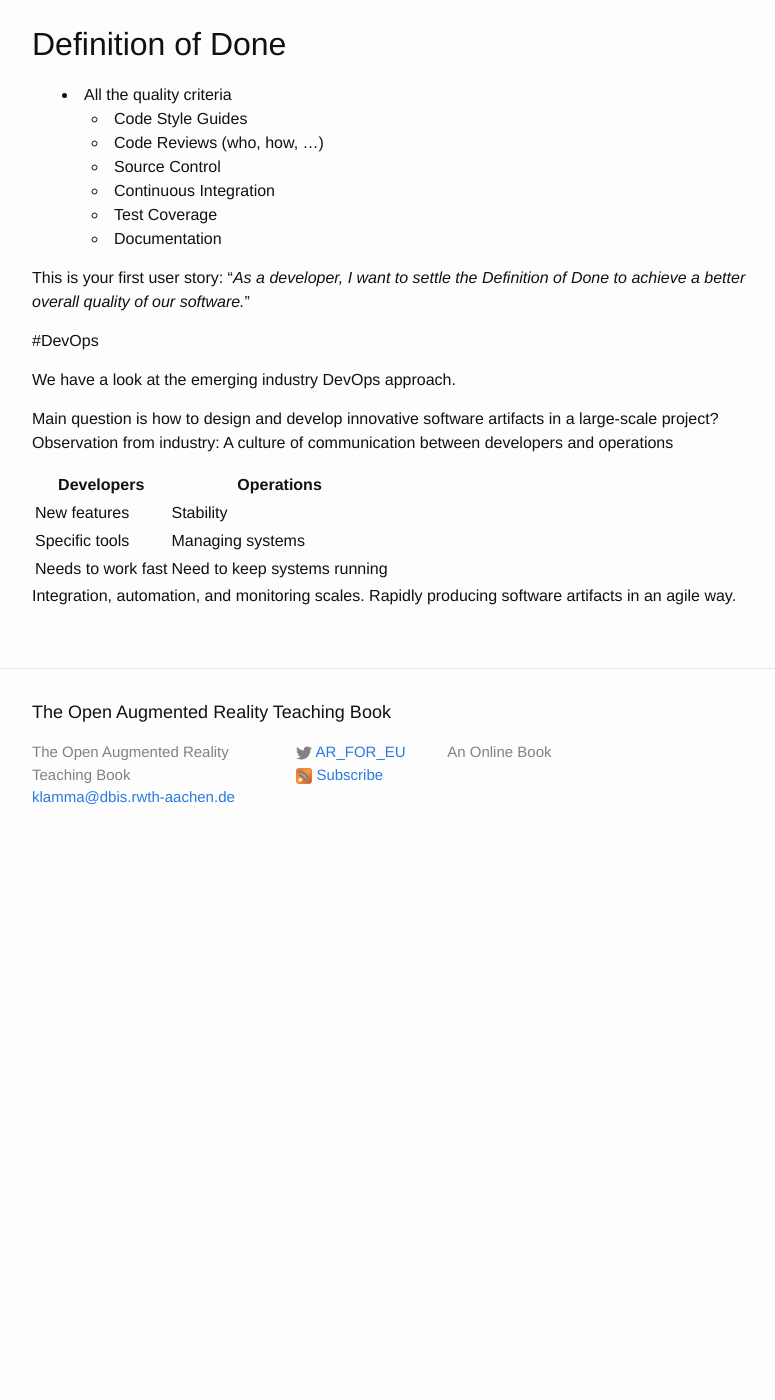
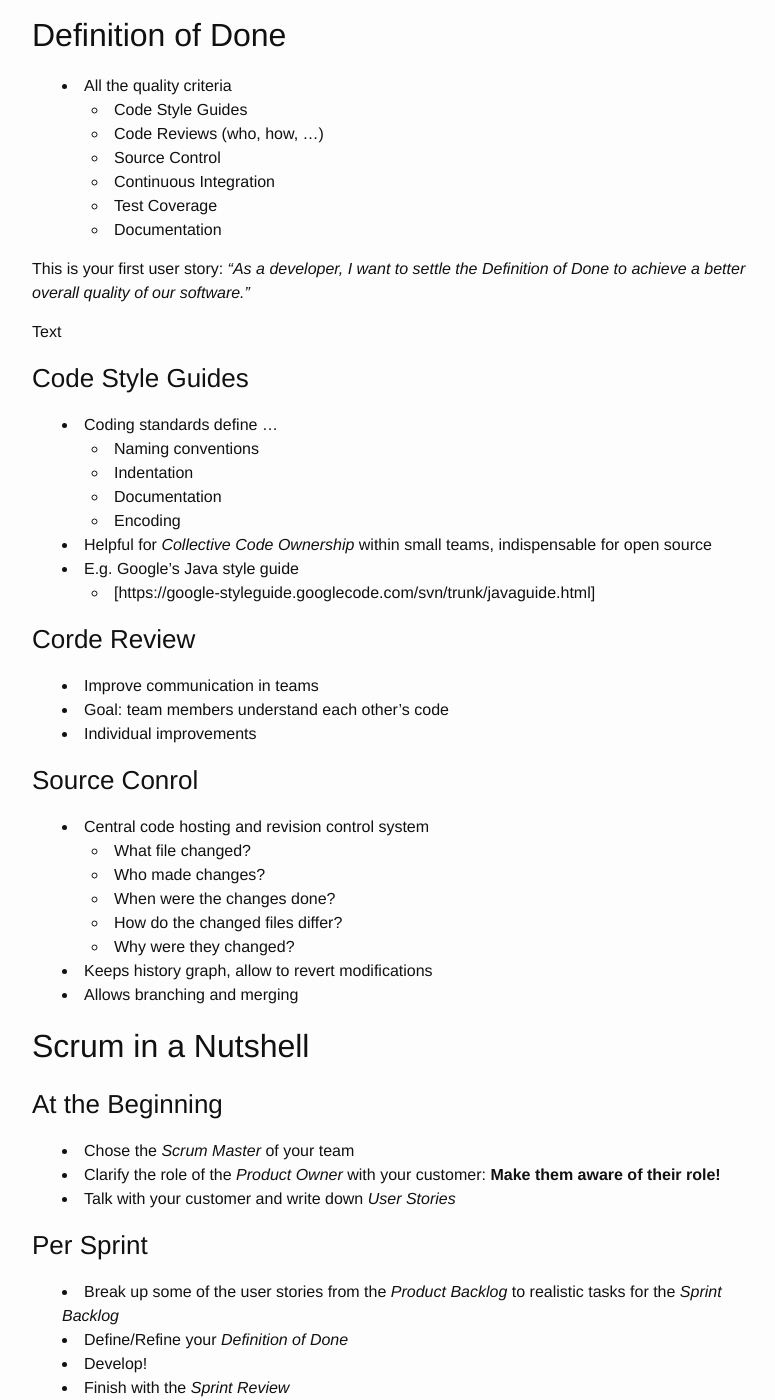
Before and after one commit to klamma/ar-for-eu-book, a Jekyll site: the page built from _pages/chapters/apm.md, in a window 1280 px wide and 1400 px high, scrolled down 2747 px. Shown: the whole window, without its empty margins (238-1013 px from the left). Built offline with Jekyll 4.4.1, drawn with Linux system fonts in a browser that asks for light colours; nearby versions of some CDN libraries; before the commit the page ends 3616 px from its top, so only the background shows below that; some of the changed text lies outside the part shown.

Commit message:
Update apm.md

```diff
--- a/_pages/chapters/apm.md
+++ b/_pages/chapters/apm.md
@@ -81,7 +81,7 @@ Also empirically proven, recent report say that of over 94% of companies today d
   - Self-reflection within team
   - Moderated and organized by Scrum master
 
-# Sprint Artifacts
+## Sprint Artifacts
 
 - Product Backlog
   - List of *User Stories*
@@ -126,21 +126,69 @@ A typical user story structure: "As a ROLE, I want GOAL/DESIRE, so that BENEFIT"
   - Test Coverage
   - Documentation
 
- This is your first user story: "*As a developer, I want to settle the Definition of Done to achieve a better overall quality of our software.*"
+ This is your first user story: *"As a developer, I want to settle the Definition of Done to achieve a better overall quality of our software."*
 
- #DevOps
+ Text
 
- We have a look at the emerging industry DevOps approach.
+### Code Style Guides
 
- Main question is how to design and develop innovative software artifacts in a large-scale project?
- Observation from industry: A culture of communication between developers and operations
+ - Coding standards define ...
+   - Naming conventions
+   - Indentation
+   - Documentation
+   - Encoding
+ - Helpful for *Collective Code Ownership* within small teams, indispensable for open source
+ - E.g. Google's Java style guide
+   - [https://google-styleguide.googlecode.com/svn/trunk/javaguide.html]
 
- | Developers         | Operations                   |
- | ------------------ | ---------------------------- |
- | New features       | Stability                    |
- | Specific tools     | Managing systems             |
- | Needs to work fast | Need to keep systems running |
+### Corde Review
+
+- Improve communication in teams
+- Goal: team members understand each other's code
+- Individual improvements
+
+### Source Conrol
+
+- Central code hosting and revision control system
+  - What file changed?
+  - Who made changes?
+  - When were the changes done?
+  - How do the changed files differ?
+  - Why were they changed?
+- Keeps history graph, allow to revert modifications
+- Allows branching and merging
+
+## Scrum in a Nutshell
+
+### At the Beginning
+
+- Chose the *Scrum Master* of your team
+- Clarify the role of the *Product Owner* with your customer: **Make them aware of their role!**
+- Talk with your customer and write down *User Stories*
+
+### Per Sprint
+
+- Break up some of the user stories from the *Product Backlog* to realistic tasks for the *Sprint Backlog*
+- Define/Refine your *Definition of Done*
+- Develop!
+- Finish with the *Sprint Review*
+  - Talk with the customer
+  - Refine the *Product Backlog* for the next Sprint
 
 
- Integration, automation, and monitoring scales.
- Rapidly producing software artifacts in an agile way.
+## DevOps
+
+We have a look at the emerging industry DevOps approach.
+
+Main question is how to design and develop innovative software artifacts in a large-scale project?
+Observation from industry: A culture of communication between developers and operations
+
+| Developers         | Operations                   |
+| ------------------ | ---------------------------- |
+| New features       | Stability                    |
+| Specific tools     | Managing systems             |
+| Needs to work fast | Need to keep systems running |
+
+
+Integration, automation, and monitoring scales.
+Rapidly producing software artifacts in an agile way.
```
